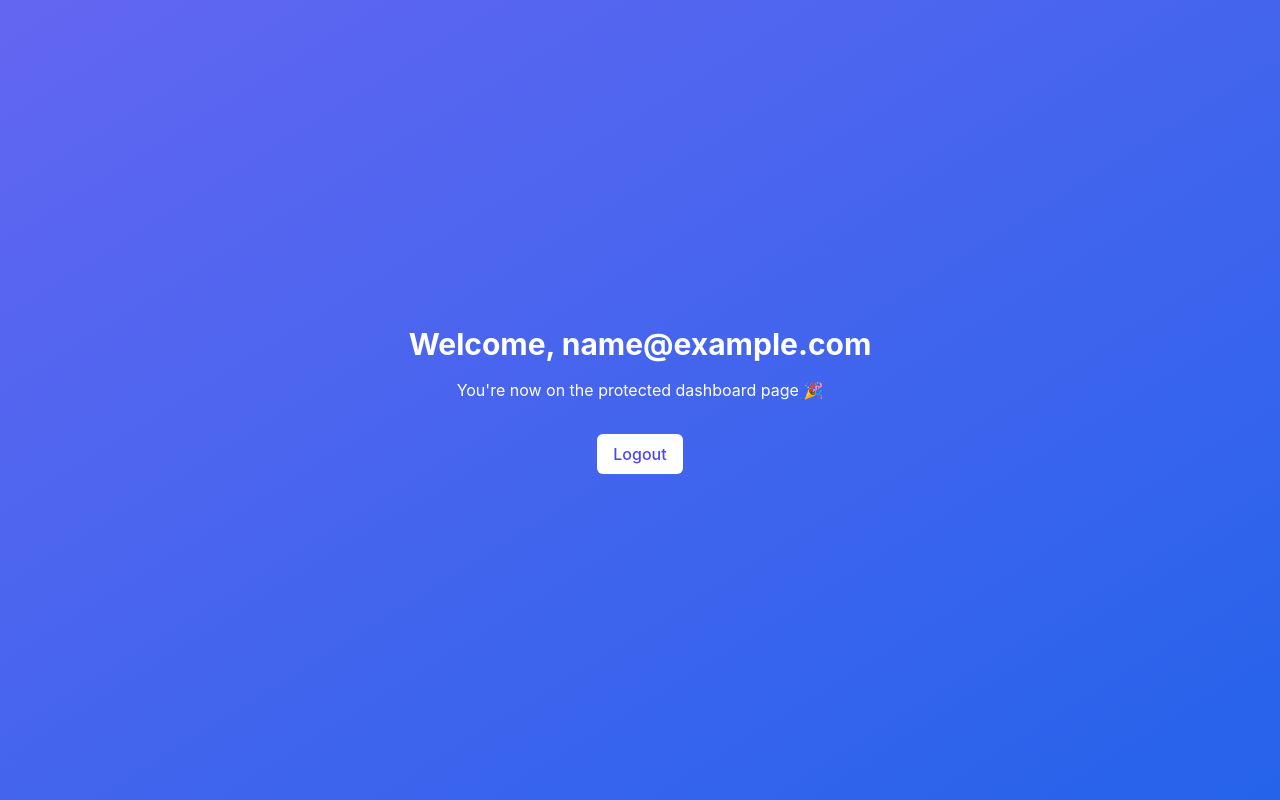
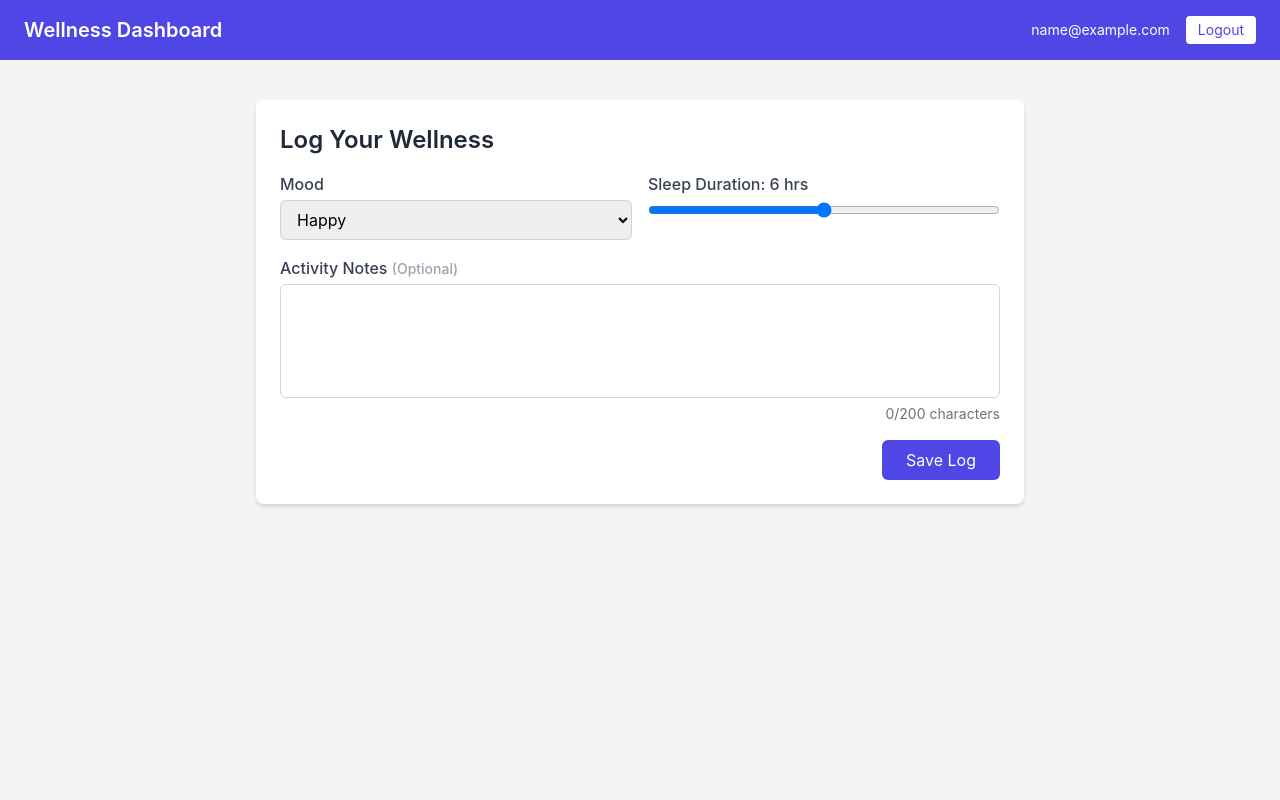
Before and after one commit to Gopzy/wellness-dashboard, a React (Create React App) app: page /dashboard in a window 1280 px wide. Built offline with nearby package versions, Linux system fonts and the light colour scheme; sample sign-in values are in the browser's storage.

Commit message:
Wellness Dashboard added with schema validation

```diff
--- a/src/App.tsx
+++ b/src/App.tsx
@@ -1,12 +1,12 @@
 import React from "react";
 import { BrowserRouter as Router, Routes, Route } from "react-router-dom";
-import LoginPage from "./features/auth/LoginPage";
-import SignupPage from "./features/auth/SignupPage";
+import LoginPage from "./components/pages/LoginPage";
+import SignupPage from "./components/pages/SignupPage";
 import DashboardPage from "./features/wellness/DashboardPage";
 import "./App.css";
 import "./index.css";
 import ProtectedRoute from "./components/ProtectedRoute";
-import LandingPage from "./features/auth/LandingPage";
+import LandingPage from "./components/pages/LandingPage";
 
 function App() {
   return (
--- /dev/null
+++ b/src/api/wellness.ts
@@ -0,0 +1,21 @@
+import { WellnessFormData } from "../schema/wellnessSchema";
+import { api } from "./axios";
+
+export const logWellnessEntry = async (
+  data: WellnessFormData,
+  token: string
+) => {
+  return await api.post("/logs", data, {
+    headers: {
+      Authorization: `Bearer ${token}`,
+    },
+  });
+};
+
+export const getWellnessEntries = async (token: string) => {
+  return await api.get("/logs", {
+    headers: {
+      Authorization: `Bearer ${token}`,
+    },
+  });
+};
--- /dev/null
+++ b/src/components/WellnessForm.tsx
@@ -0,0 +1,139 @@
+import React, { useState } from "react";
+import { useForm, Controller } from "react-hook-form";
+import { zodResolver } from "@hookform/resolvers/zod";
+import { WellnessFormData, wellnessSchema } from "../schema/wellnessSchema";
+import { useAppSelector } from "../store";
+import { logWellnessEntry } from "../api/wellness";
+
+const moods = ["Happy", "Stressed", "Tired", "Focused"] as const;
+
+const WellnessForm: React.FC = () => {
+  const {
+    control,
+    register,
+    handleSubmit,
+    formState: { errors, isSubmitting },
+    reset,
+    watch,
+  } = useForm<WellnessFormData>({
+    resolver: zodResolver(wellnessSchema),
+    mode: "onTouched",
+    defaultValues: {
+      sleepHours: 6,
+      mood: "Happy",
+      notes: "",
+    },
+  });
+
+  const token = useAppSelector((state) => state.auth.token);
+  const [submitted, setSubmitted] = useState(false);
+
+  const onSubmit = async (data: WellnessFormData) => {
+    try {
+      await logWellnessEntry(data, token!);
+      setSubmitted(true);
+      reset();
+      setTimeout(() => setSubmitted(false), 3000);
+    } catch (error) {
+      alert("Something went wrong while saving your log.");
+    }
+  };
+
+  return (
+    <div className="w-full max-w-3xl mx-auto bg-white shadow-md rounded-lg p-6 mt-6">
+      <h2 className="text-2xl font-semibold mb-4 text-gray-800">
+        Log Your Wellness
+      </h2>
+
+      <form
+        onSubmit={handleSubmit(onSubmit)}
+        className="grid grid-cols-1 sm:grid-cols-2 gap-4"
+      >
+        {/* Mood */}
+        <div className="sm:col-span-1">
+          <label className="block mb-1 font-medium text-gray-700">Mood</label>
+          <select
+            {...register("mood")}
+            className="w-full border border-gray-300 rounded-md px-3 py-2 focus:ring-indigo-500 focus:outline-none"
+          >
+            <option value="">Select mood</option>
+            {moods.map((mood) => (
+              <option key={mood} value={mood}>
+                {mood}
+              </option>
+            ))}
+          </select>
+          {errors.mood && (
+            <p className="text-sm text-red-500 mt-1">{errors.mood.message}</p>
+          )}
+        </div>
+
+        {/* Sleep Duration */}
+        <div className="sm:col-span-1">
+          <label className="block mb-1 font-medium text-gray-700">
+            Sleep Duration: {watch("sleepHours")} hrs
+          </label>
+          <Controller
+            name="sleepHours"
+            control={control}
+            render={({ field }) => (
+              <input
+                type="range"
+                min={0}
+                max={12}
+                step={1}
+                {...field}
+                className="w-full"
+              />
+            )}
+          />
+          {errors.sleepHours && (
+            <p className="text-sm text-red-500 mt-1">
+              {errors.sleepHours.message}
+            </p>
+          )}
+        </div>
+
+        {/* Notes */}
+        <div className="sm:col-span-2">
+          <label className="block mb-1 font-medium text-gray-700">
+            Activity Notes{" "}
+            <span className="text-gray-400 text-sm">(Optional)</span>
+          </label>
+          <textarea
+            {...register("notes")}
+            rows={4}
+            className="w-full border border-gray-300 rounded-md px-3 py-2 resize-none focus:ring-indigo-500 focus:outline-none"
+            maxLength={200}
+          />
+          <div className="text-right text-sm text-gray-500">
+            {watch("notes")?.length || 0}/200 characters
+          </div>
+          {errors.notes && (
+            <p className="text-sm text-red-500 mt-1">{errors.notes.message}</p>
+          )}
+        </div>
+
+        {/* Submit Button */}
+        <div className="sm:col-span-2 text-right">
+          <button
+            type="submit"
+            disabled={isSubmitting}
+            className="bg-indigo-600 text-white px-6 py-2 rounded-md hover:bg-indigo-700 transition"
+          >
+            {isSubmitting ? "Saving..." : "Save Log"}
+          </button>
+        </div>
+
+        {/* Confirmation */}
+        {submitted && (
+          <div className="sm:col-span-2 text-green-600 text-sm mt-2">
+            Wellness log submitted successfully 🎉
+          </div>
+        )}
+      </form>
+    </div>
+  );
+};
+
+export default WellnessForm;
--- a/src/features/auth/SignupPage.tsx
+++ b/src/components/pages/LoginPage.tsx
@@ -1,45 +1,43 @@
 import React from "react";
 import { useForm } from "react-hook-form";
+import { z } from "zod";
 import { zodResolver } from "@hookform/resolvers/zod";
-import { signupSchema, SignupFormData } from "./signupSchema";
 import { useNavigate } from "react-router-dom";
 import { useAppDispatch } from "../../store";
-import { setCredentials } from "./authSlice";
-import { signup } from "../../api/auth";
-import AuthFormLayout from "../../components/AuthFormLayout";
+import { setCredentials } from "../../features/auth/authSlice";
+import AuthFormLayout from "../AuthFormLayout";
+import { loginSchema } from "../../schema/loginSchema";
+import { login } from "../../api/auth";
 
-const SignupPage: React.FC = () => {
-  const navigate = useNavigate();
-  const dispatch = useAppDispatch();
+type LoginFormData = z.infer<typeof loginSchema>;
 
+const LoginPage: React.FC = () => {
   const {
     register,
     handleSubmit,
     formState: { errors, isSubmitting },
-  } = useForm<SignupFormData>({
-    resolver: zodResolver(signupSchema),
-    mode: "onTouched",
+  } = useForm<LoginFormData>({
+    resolver: zodResolver(loginSchema),
   });
 
-  const onSubmit = async (data: SignupFormData) => {
+  const dispatch = useAppDispatch();
+  const navigate = useNavigate();
+
+  const onSubmit = async (data: LoginFormData) => {
     try {
-      const result = await signup(data.email, data.password);
-
-      // Dispatch token and user to Redux
+      const result = await login(data.email, data.password);
       dispatch(setCredentials(result));
-
-      // Redirect to dashboard
       navigate("/dashboard");
     } catch (err: any) {
-      alert(err.message || "Signup failed");
+      alert(err.message || "Login failed");
     }
   };
 
   return (
     <AuthFormLayout
-      title="Create Account"
+      title="Login"
       onSubmit={handleSubmit(onSubmit)}
-      submitLabel="Sign Up"
+      submitLabel="Login"
       isSubmitting={isSubmitting}
     >
       <div>
@@ -69,24 +67,8 @@ const SignupPage: React.FC = () => {
           <p className="text-sm text-red-500 mt-1">{errors.password.message}</p>
         )}
       </div>
-
-      <div>
-        <label className="block mb-1 text-sm font-medium text-gray-700">
-          Confirm Password
-        </label>
-        <input
-          type="password"
-          {...register("confirmPassword")}
-          className="w-full border border-gray-300 rounded-md px-3 py-2 focus:outline-none focus:ring-2 focus:ring-indigo-500"
-        />
-        {errors.confirmPassword && (
-          <p className="text-sm text-red-500 mt-1">
-            {errors.confirmPassword.message}
-          </p>
-        )}
-      </div>
     </AuthFormLayout>
   );
 };
 
-export default SignupPage;
+export default LoginPage;
--- a/src/features/auth/LoginPage.tsx
+++ b/src/components/pages/SignupPage.tsx
@@ -1,43 +1,45 @@
 import React from "react";
 import { useForm } from "react-hook-form";
-import { z } from "zod";
 import { zodResolver } from "@hookform/resolvers/zod";
+import { signupSchema, SignupFormData } from "../../schema/signupSchema";
 import { useNavigate } from "react-router-dom";
 import { useAppDispatch } from "../../store";
-import { setCredentials } from "./authSlice";
-import AuthFormLayout from "../../components/AuthFormLayout";
-import { loginSchema } from "./loginSchema";
-import { login } from "../../api/auth";
+import { setCredentials } from "../../features/auth/authSlice";
+import { signup } from "../../api/auth";
+import AuthFormLayout from "../AuthFormLayout";
 
-type LoginFormData = z.infer<typeof loginSchema>;
+const SignupPage: React.FC = () => {
+  const navigate = useNavigate();
+  const dispatch = useAppDispatch();
 
-const LoginPage: React.FC = () => {
   const {
     register,
     handleSubmit,
     formState: { errors, isSubmitting },
-  } = useForm<LoginFormData>({
-    resolver: zodResolver(loginSchema),
+  } = useForm<SignupFormData>({
+    resolver: zodResolver(signupSchema),
+    mode: "onTouched",
   });
 
-  const dispatch = useAppDispatch();
-  const navigate = useNavigate();
+  const onSubmit = async (data: SignupFormData) => {
+    try {
+      const result = await signup(data.email, data.password);
 
-  const onSubmit = async (data: LoginFormData) => {
-    try {
-      const result = await login(data.email, data.password);
+      // Dispatch token and user to Redux
       dispatch(setCredentials(result));
+
+      // Redirect to dashboard
       navigate("/dashboard");
     } catch (err: any) {
-      alert(err.message || "Login failed");
+      alert(err.message || "Signup failed");
     }
   };
 
   return (
     <AuthFormLayout
-      title="Login"
+      title="Create Account"
       onSubmit={handleSubmit(onSubmit)}
-      submitLabel="Login"
+      submitLabel="Sign Up"
       isSubmitting={isSubmitting}
     >
       <div>
@@ -67,8 +69,24 @@ const LoginPage: React.FC = () => {
           <p className="text-sm text-red-500 mt-1">{errors.password.message}</p>
         )}
       </div>
+
+      <div>
+        <label className="block mb-1 text-sm font-medium text-gray-700">
+          Confirm Password
+        </label>
+        <input
+          type="password"
+          {...register("confirmPassword")}
+          className="w-full border border-gray-300 rounded-md px-3 py-2 focus:outline-none focus:ring-2 focus:ring-indigo-500"
+        />
+        {errors.confirmPassword && (
+          <p className="text-sm text-red-500 mt-1">
+            {errors.confirmPassword.message}
+          </p>
+        )}
+      </div>
     </AuthFormLayout>
   );
 };
 
-export default LoginPage;
+export default SignupPage;
--- a/src/features/wellness/DashboardPage.tsx
+++ b/src/features/wellness/DashboardPage.tsx
@@ -2,6 +2,7 @@ import React from "react";
 import { useNavigate } from "react-router-dom";
 import { useAppDispatch, useAppSelector } from "../../store";
 import { logout } from "../auth/authSlice";
+import WellnessForm from "../../components/WellnessForm";
 
 const DashboardPage: React.FC = () => {
   const user = useAppSelector((state) => state.auth.user);
@@ -14,15 +15,23 @@ const DashboardPage: React.FC = () => {
   };
 
   return (
-    <div className="min-h-screen flex flex-col items-center justify-center bg-gradient-to-br from-indigo-500 to-blue-600 text-white p-6">
-      <h1 className="text-3xl font-bold mb-4">Welcome, {user?.email}</h1>
-      <p className="mb-8">You're now on the protected dashboard page 🎉</p>
-      <button
-        onClick={handleLogout}
-        className="bg-white text-indigo-600 font-medium py-2 px-4 rounded-md hover:bg-gray-200 transition"
-      >
-        Logout
-      </button>
+    <div className="min-h-screen bg-gray-100">
+      <header className="bg-indigo-600 text-white py-4 px-6 flex justify-between items-center">
+        <h1 className="text-xl font-semibold">Wellness Dashboard</h1>
+        <div className="flex items-center space-x-4">
+          <span className="text-sm">{user?.email}</span>
+          <button
+            onClick={handleLogout}
+            className="bg-white text-indigo-600 px-3 py-1 rounded hover:bg-gray-200 text-sm"
+          >
+            Logout
+          </button>
+        </div>
+      </header>
+
+      <main className="p-4">
+        <WellnessForm />
+      </main>
     </div>
   );
 };
--- /dev/null
+++ b/src/schema/wellnessSchema.ts
@@ -0,0 +1,17 @@
+import { z } from "zod";
+
+export const wellnessSchema = z.object({
+  mood: z.enum(["Happy", "Stressed", "Tired", "Focused"], {
+    required_error: "Mood is required",
+  }),
+  sleepHours: z
+    .number()
+    .min(0, "Sleep must be at least 0 hours")
+    .max(12, "Sleep can't exceed 12 hours"),
+  notes: z
+    .string()
+    .max(200, "Activity notes must be under 200 characters")
+    .optional(),
+});
+
+export type WellnessFormData = z.infer<typeof wellnessSchema>;
```
Also changed, not shown: tsconfig.json (+3 -9 lines), src/components/pages/LandingPage.tsx (renamed from src/features/auth/LandingPage.tsx), src/schema/loginSchema.ts (renamed from src/features/auth/loginSchema.ts), src/schema/signupSchema.ts (renamed from src/features/auth/signupSchema.ts), 1 other file (tests, documents, lock files or other folders).
